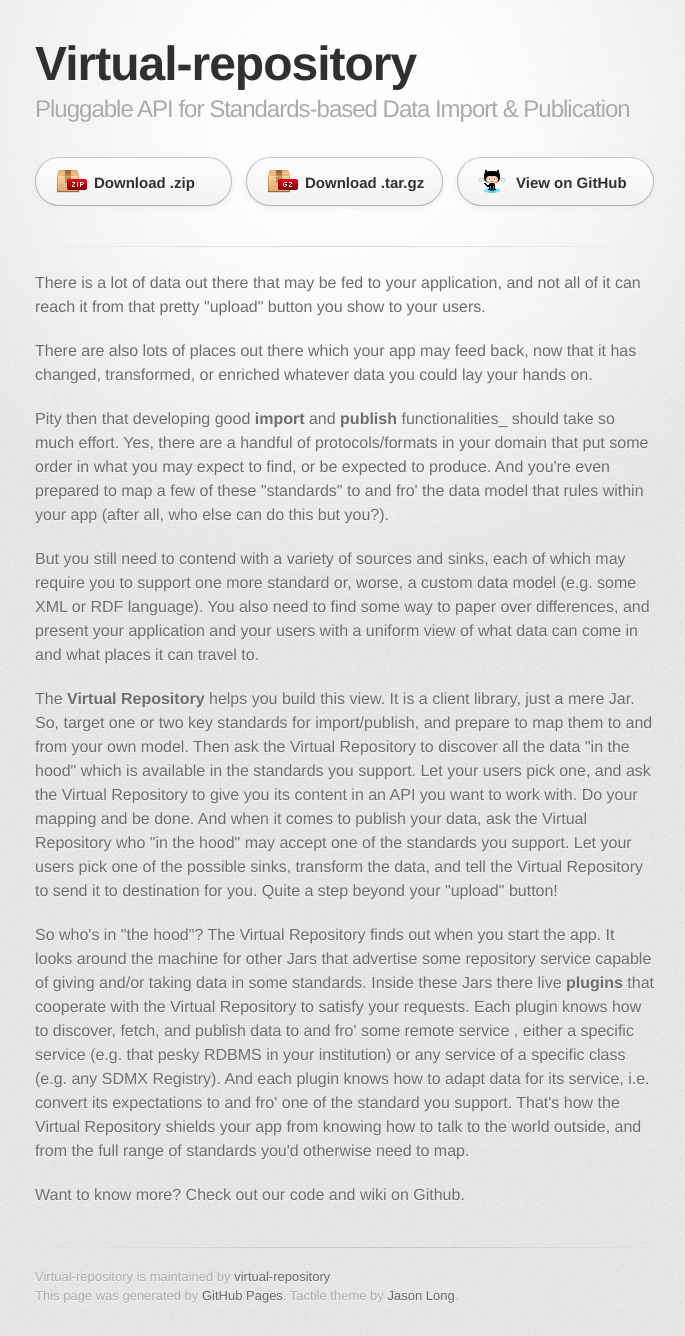
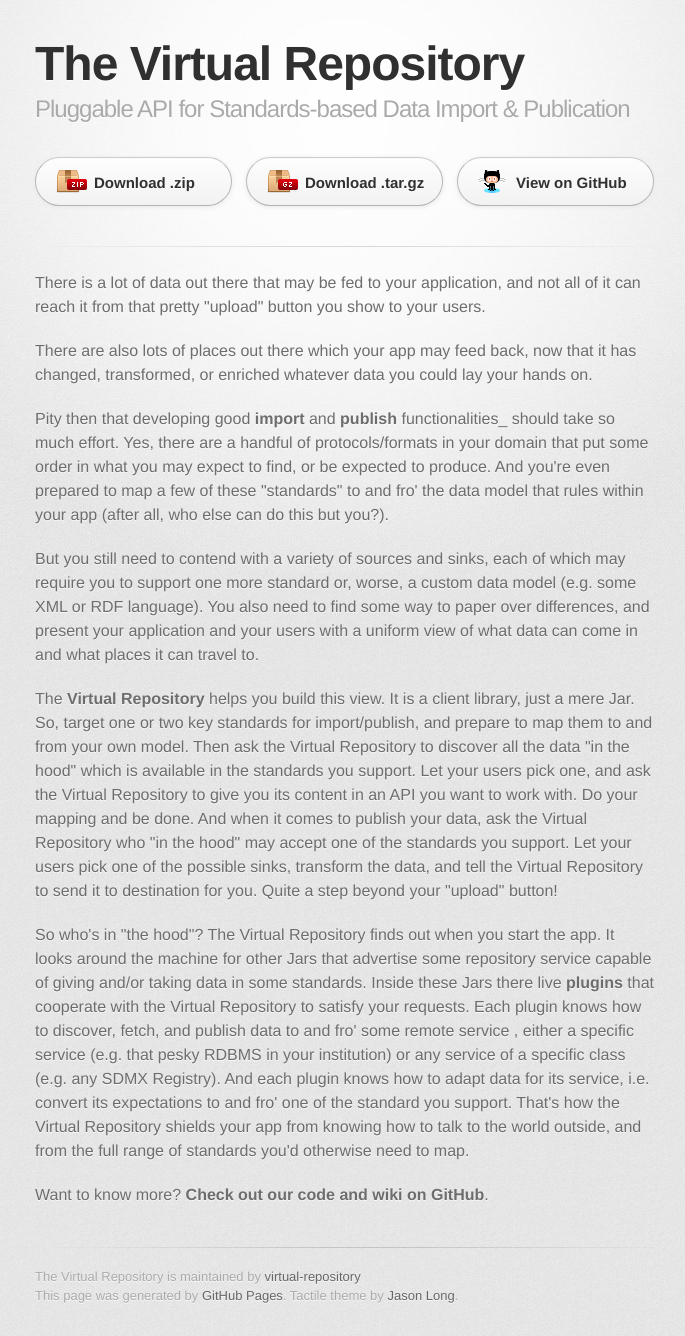
Before and after one commit to virtual-repository/virtual-repository, a plain HTML site: page index.html in a window 1280 px wide. Shown: the whole page, without its empty margins (295-980 px from the left). Drawn offline with Linux system fonts and the light colour scheme; a web font is replaced by a local one.

```diff
--- a/index.html
+++ b/index.html
@@ -10,7 +10,7 @@
     <!--[if lt IE 9]>
     <script src="//html5shiv.googlecode.com/svn/trunk/html5.js"></script>
     <![endif]-->
-    <title>Virtual-repository by virtual-repository</title>
+    <title>The Virtual Repository by virtual-repository</title>
   </head>
 
   <body>
@@ -18,7 +18,7 @@
       <div class="inner">
 
         <header>
-          <h1>Virtual-repository</h1>
+          <h1>The Virtual Repository</h1>
           <h2>Pluggable API for Standards-based Data Import &amp; Publication</h2>
         </header>
 
@@ -43,11 +43,11 @@
 
 <p>So who's in "the hood"? The Virtual Repository finds out when you start the app. It looks around the machine for other Jars that advertise some repository service capable of giving and/or taking data in some standards. Inside these Jars there live <strong>plugins</strong> that cooperate with the Virtual Repository to satisfy your requests. Each plugin knows how to discover, fetch, and publish data to and fro' some remote service , either a specific service (e.g. that pesky RDBMS in your institution) or any service of a specific class (e.g. any SDMX Registry). And each plugin knows how to adapt data for its service, i.e. convert its expectations to and fro' one of the standard you support. That's how the Virtual Repository shields your app from knowing how to talk to the world outside, and from the full range of standards you'd otherwise need to map.</p>
 
-<p>Want to know more? Check out our code and wiki on Github.</p>
+<p>Want to know more? <strong>Check out our code and wiki on GitHub</strong>.</p>
         </section>
 
         <footer>
-          Virtual-repository is maintained by <a href="https://github.com/virtual-repository">virtual-repository</a><br>
+          The Virtual Repository is maintained by <a href="https://github.com/virtual-repository">virtual-repository</a><br>
           This page was generated by <a href="http://pages.github.com">GitHub Pages</a>. Tactile theme by <a href="http://twitter.com/jasonlong">Jason Long</a>.
         </footer>
 
```
Also changed, not shown: params.json (+1 -1 lines).
